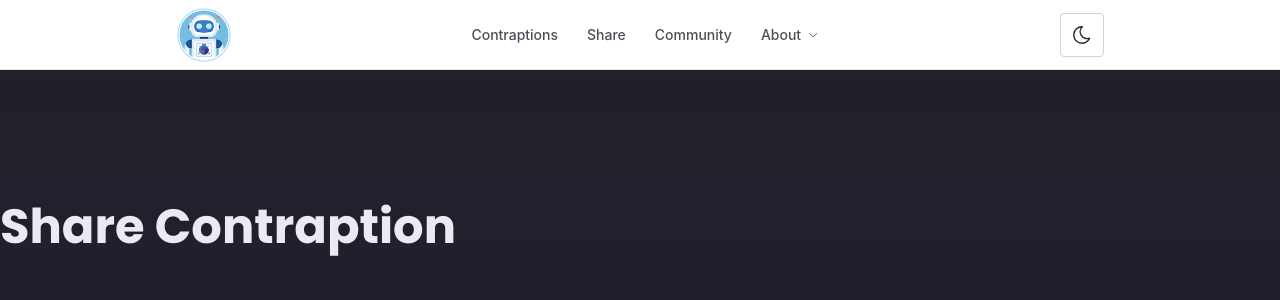
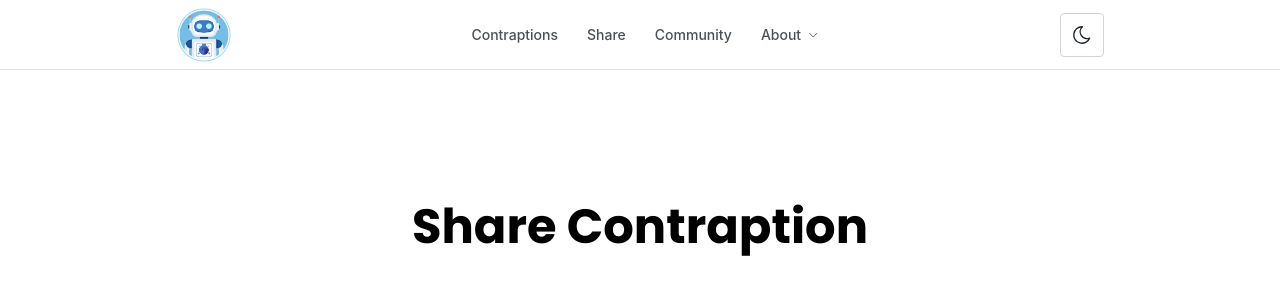
Before and after one commit to Setmaster/tech-tinker, a Next.js app: page /contraptions/share in a window 1280 px wide. Shown: the top 300 px of the page. Built offline with nearby package versions, Linux system fonts and the light colour scheme.

Commit message:
CSS changes to make content work correctly with theme switcher

```diff
--- a/app/community/page.tsx
+++ b/app/community/page.tsx
@@ -1,5 +1,7 @@
 export default function CommunityPage(){
     return(
+        <main>
         <h1>Community Page</h1>
+        </main>
     );
 }
--- a/app/contraptions/[contraptionSlug]/page.tsx
+++ b/app/contraptions/[contraptionSlug]/page.tsx
@@ -1,5 +1,5 @@
 export default function ContraptionDetailsPage(){
     return (
-            <h1>Contraption Details</h1>
+            <main><h1>Contraption Details</h1></main>
     );
 }
--- a/app/contraptions/page.tsx
+++ b/app/contraptions/page.tsx
@@ -1,5 +1,7 @@
 export default function ContraptionsPage(){
     return(
-        <h1>Contraptions Page</h1>
+        <main>
+            <h1>Contraptions Page</h1>
+        </main>
     );
 }
--- a/app/contraptions/share/page.tsx
+++ b/app/contraptions/share/page.tsx
@@ -1,5 +1,5 @@
 export default function ShareContraptionPage(){
     return(
-        <h1>Share Contraption</h1>
+        <main><h1>Share Contraption</h1></main>
     );
 }
--- a/app/globals.css
+++ b/app/globals.css
@@ -12,8 +12,6 @@ html {
 body {
     height: 100%;
     margin: 0;
-    background: linear-gradient(180deg, #232029, #231e2d);
-    color: #ddd8e4;
 }
 
 main {
@@ -31,7 +29,6 @@ main {
 h1 {
     font-size: 3rem;
     margin: 3rem auto;
-    color: #ede9f3;
     font-family: 'Poppins', sans-serif;
 }
 
--- a/app/page.tsx
+++ b/app/page.tsx
@@ -5,7 +5,7 @@ export default function Home() {
 
     return (
         <main>
-
+            <h1>Welcome!</h1>
         </main>
     );
 }
```
